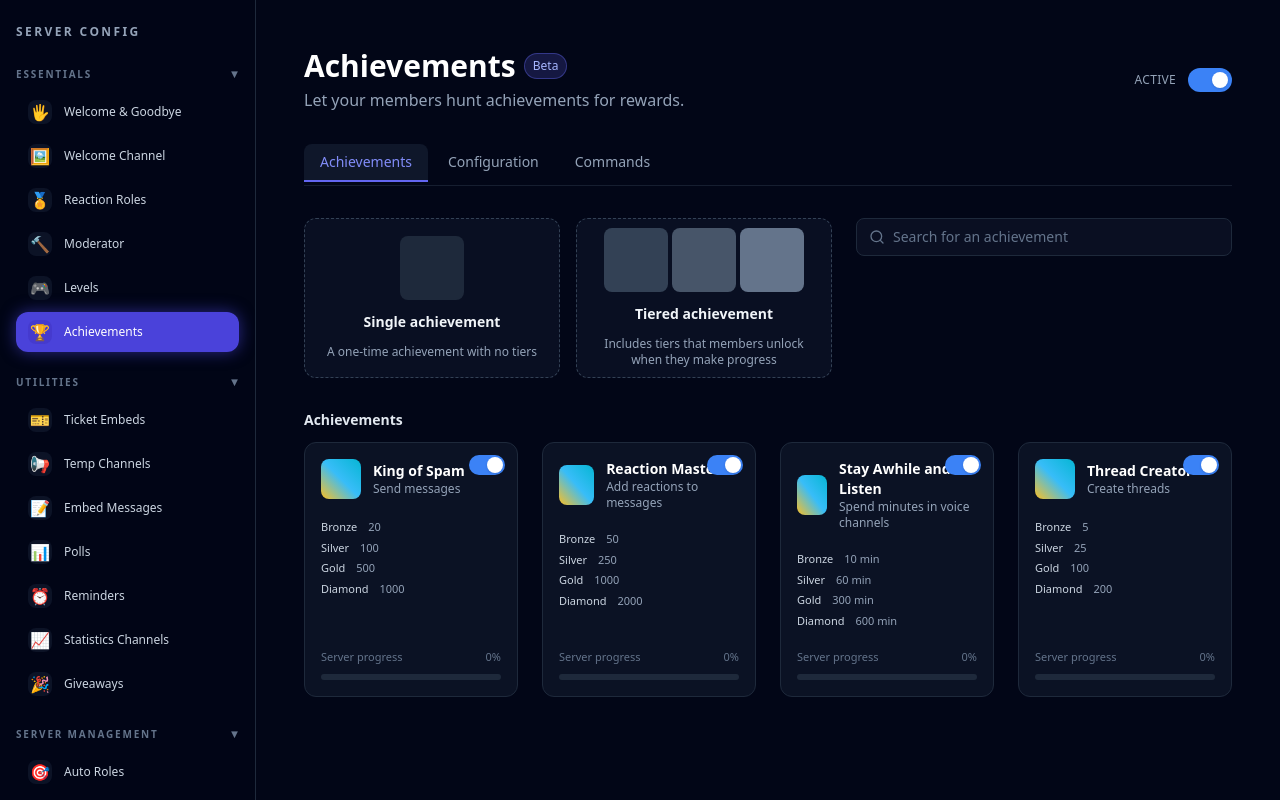
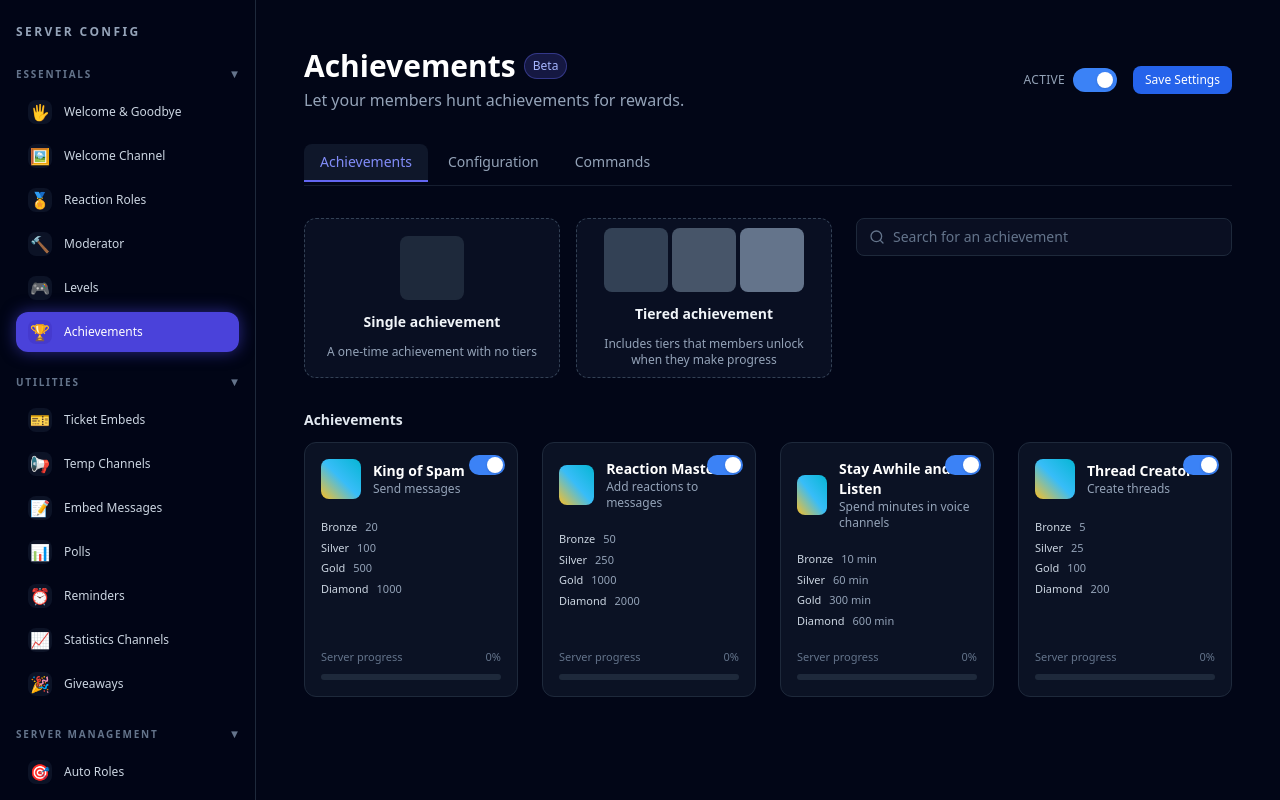
Before and after one commit to WYll1734/app-directory, a Next.js app: page /dashboard/1/achievements in a window 1280 px wide. Shown: the top 800 px of the page. Built offline with nearby package versions, Linux system fonts and the light colour scheme.

Commit message:
Update page.js

```diff
--- a/app/dashboard/[guildId]/achievements/page.js
+++ b/app/dashboard/[guildId]/achievements/page.js
@@ -39,11 +39,25 @@ const mockAchievements = [
 function ProgressBar({ value = 0 }) {
   return (
     <div className="mt-2 h-1.5 w-full rounded-full bg-slate-800 overflow-hidden">
-      <div
-        className="h-full bg-blue-500"
-        style={{ width: `${value}%` }}
-      />
+      <div className="h-full bg-blue-500" style={{ width: `${value}%` }} />
     </div>
+  );
+}
+
+function SaveButton({ onClick, saving, saved, label = "Save" }) {
+  return (
+    <button
+      onClick={onClick}
+      disabled={saving}
+      className={`px-3 py-1.5 rounded-lg text-xs font-medium transition flex items-center gap-2
+        ${
+          saved
+            ? "bg-emerald-600 hover:bg-emerald-600 text-white"
+            : "bg-blue-600 hover:bg-blue-700 text-white disabled:opacity-60 disabled:cursor-not-allowed"
+        }`}
+    >
+      {saving ? "Saving..." : saved ? "Saved ✓" : label}
+    </button>
   );
 }
 
@@ -51,6 +65,9 @@ export default function AchievementsOverviewPage({ params }) {
   const { guildId } = params;
   const [achievements, setAchievements] = useState(mockAchievements);
   const [search, setSearch] = useState("");
+
+  const [savingConfig, setSavingConfig] = useState(false);
+  const [savedConfig, setSavedConfig] = useState(false);
 
   const toggleAchievement = (id) => {
     setAchievements((prev) =>
@@ -63,6 +80,16 @@ export default function AchievementsOverviewPage({ params }) {
   const filtered = achievements.filter((a) =>
     a.name.toLowerCase().includes(search.toLowerCase())
   );
+
+  const fakeSave = () => {
+    setSavingConfig(true);
+    setSavedConfig(false);
+    setTimeout(() => {
+      setSavingConfig(false);
+      setSavedConfig(true);
+      setTimeout(() => setSavedConfig(false), 1500);
+    }, 800);
+  };
 
   return (
     <div className="p-6 space-y-8">
@@ -80,8 +107,9 @@ export default function AchievementsOverviewPage({ params }) {
           </p>
         </div>
 
-        {/* Active toggle like top-right “Active ON” */}
-        <div className="flex items-center gap-3">
+        <div className="flex items-center gap-4">
+          {/* Active toggle */}
+          <div className="flex items-center gap-2">
             <span className="text-xs uppercase tracking-wide text-slate-400">
               Active
             </span>
@@ -90,6 +118,15 @@ export default function AchievementsOverviewPage({ params }) {
               <div className="peer h-6 w-11 rounded-full bg-slate-600 peer-checked:bg-blue-500 transition-all"></div>
               <div className="absolute left-1 top-1 h-4 w-4 rounded-full bg-white peer-checked:translate-x-5 transition-all shadow"></div>
             </label>
+          </div>
+
+          {/* Save config */}
+          <SaveButton
+            label="Save Settings"
+            onClick={fakeSave}
+            saving={savingConfig}
+            saved={savedConfig}
+          />
         </div>
       </div>
 
@@ -187,19 +224,19 @@ export default function AchievementsOverviewPage({ params }) {
                 {/* Tiers */}
                 <div className="mt-2 text-[11px] text-slate-400 space-y-1">
                   <div>
-                    <span className="text-slate-300">Bronze</span>{" "}
+                    <span className="text-slate-300">Bronze</span>
                     <span className="ml-2">{ach.tiers.bronze}</span>
                   </div>
                   <div>
-                    <span className="text-slate-300">Silver</span>{" "}
+                    <span className="text-slate-300">Silver</span>
                     <span className="ml-2">{ach.tiers.silver}</span>
                   </div>
                   <div>
-                    <span className="text-slate-300">Gold</span>{" "}
+                    <span className="text-slate-300">Gold</span>
                     <span className="ml-2">{ach.tiers.gold}</span>
                   </div>
                   <div>
-                    <span className="text-slate-300">Diamond</span>{" "}
+                    <span className="text-slate-300">Diamond</span>
                     <span className="ml-2">{ach.tiers.diamond}</span>
                   </div>
                 </div>
```
Lines whose indentation alone changed are shown as unchanged.
